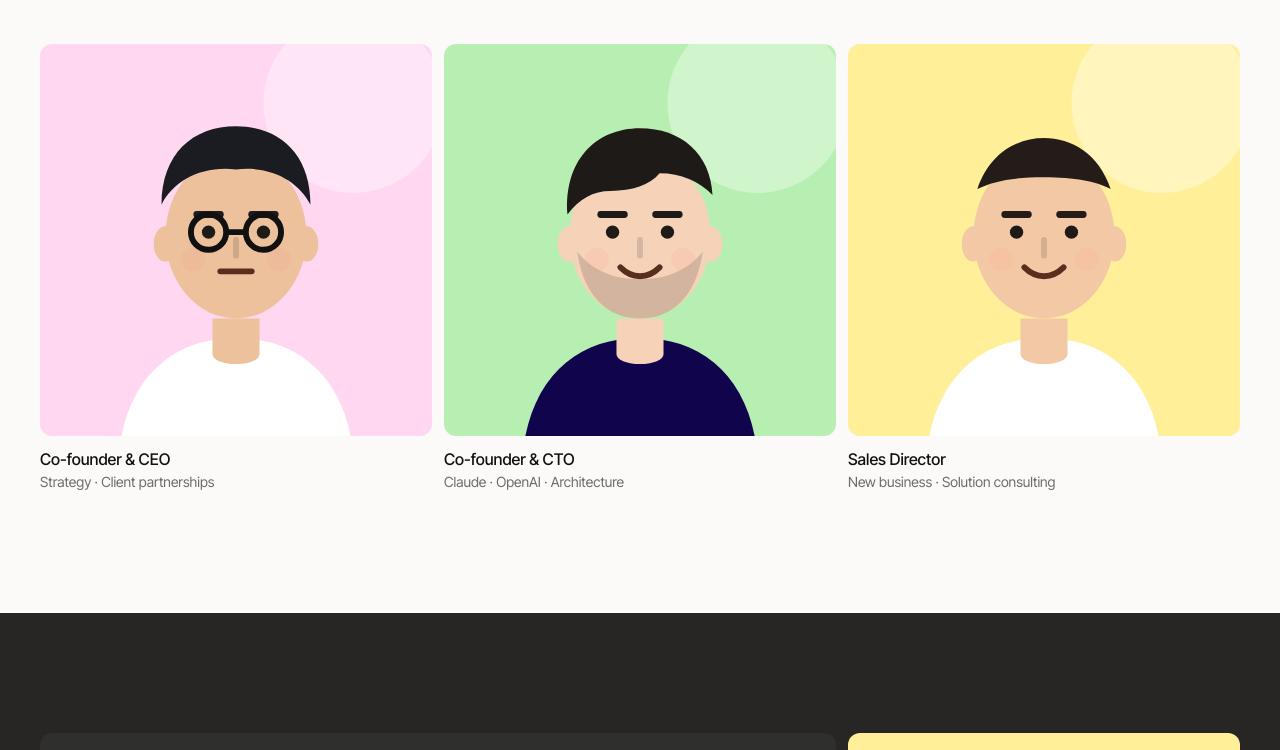
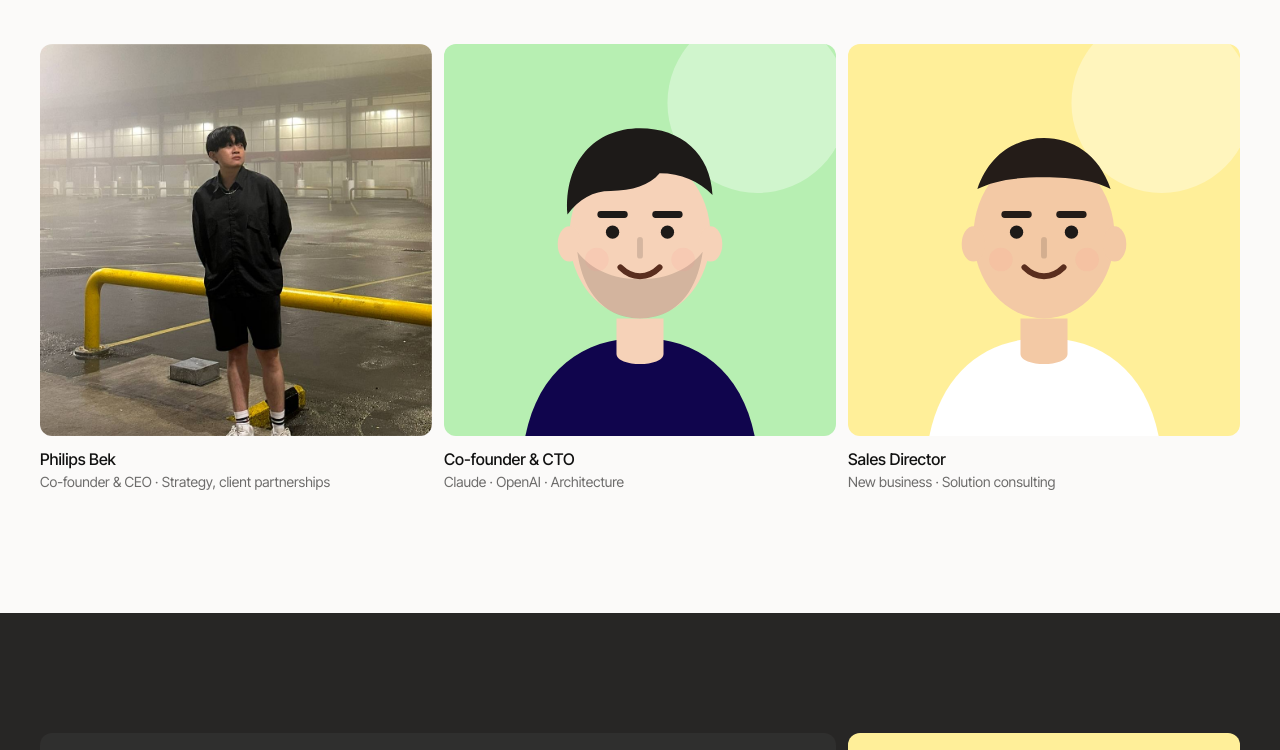
Before and after one commit to Philipsbek/Ashetag-V2, a plain HTML site: page about.html in a window 1280 px wide. Shown: the part 3013-3763 px from the top of the page. Drawn offline with Linux system fonts and the light colour scheme.

Commit message:
Add Philips Bek as CEO with his real photo
Use the full uncropped photo as the CEO portrait (Home, About, Contact)
and show his name on the Home quote card and About team card.

Co-Authored-By: Claude Opus 5.5 <noreply@anthropic.com>

```diff
--- a/about.html
+++ b/about.html
@@ -96,7 +96,7 @@
           <a href="#careers" class="btn btn--pearl">Join the team</a>
         </div>
         <div class="team team--3">
-          <div class="member reveal"><div class="ph" data-avatar="team-ceo" data-gender="male" data-variant="0" data-bg="#ffd7f0"></div><b>Co-founder &amp; CEO</b><span>Strategy · Client partnerships</span></div>
+          <div class="member reveal"><div class="ph" data-avatar="team-ceo" data-gender="male" data-variant="0" data-bg="#ffd7f0"></div><b>Philips Bek</b><span>Co-founder &amp; CEO · Strategy, client partnerships</span></div>
           <div class="member reveal" data-delay="1"><div class="ph" data-avatar="team-cto" data-gender="male" data-variant="2" data-bg="#b7efb2"></div><b>Co-founder &amp; CTO</b><span>Claude · OpenAI · Architecture</span></div>
           <div class="member reveal" data-delay="2"><div class="ph" data-avatar="team-sales" data-gender="male" data-variant="1" data-bg="#ffef99"></div><b>Sales Director</b><span>New business · Solution consulting</span></div>
         </div>
```
Also changed, not shown: index.html (+1 -1 lines), assets/images/people/team-ceo.jpg (added).
